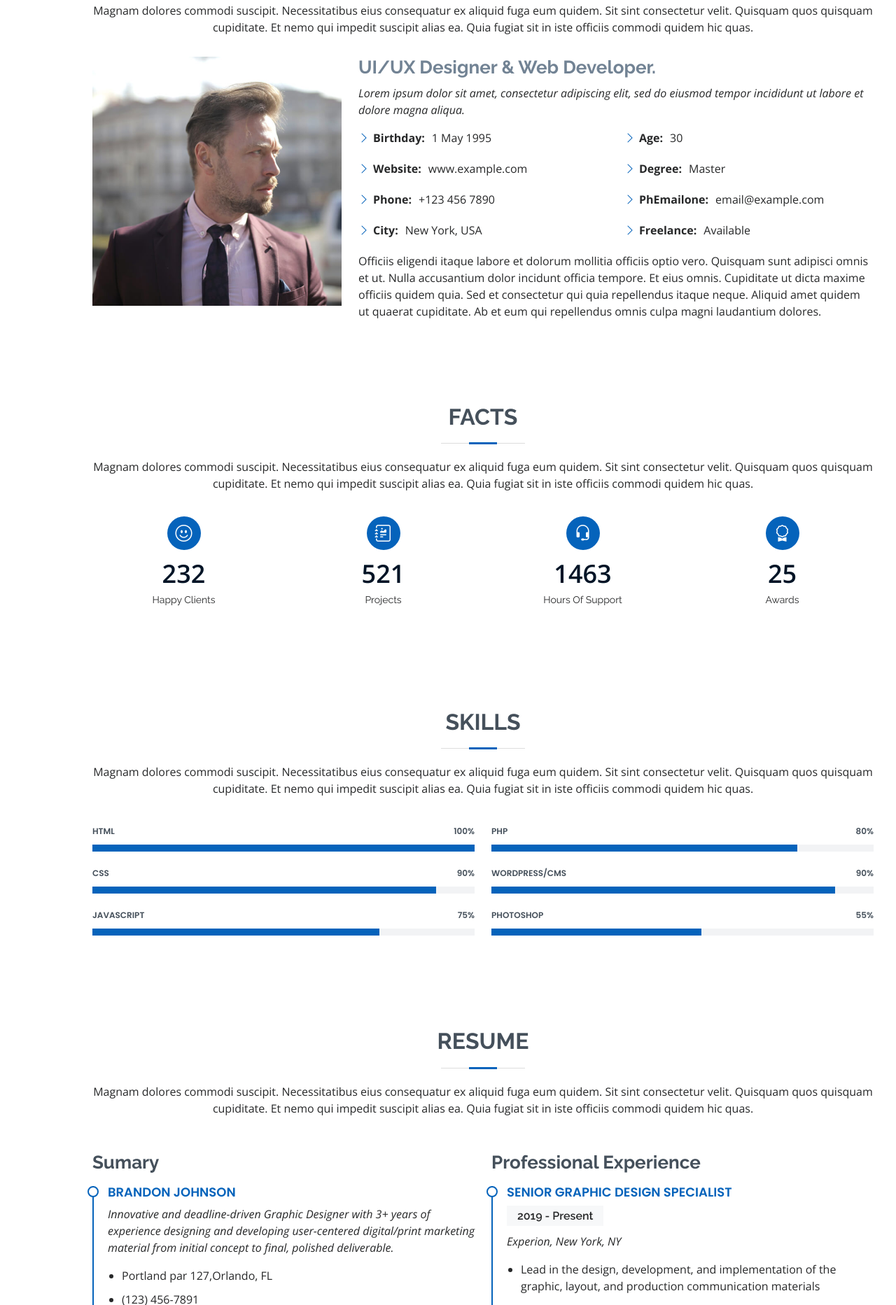
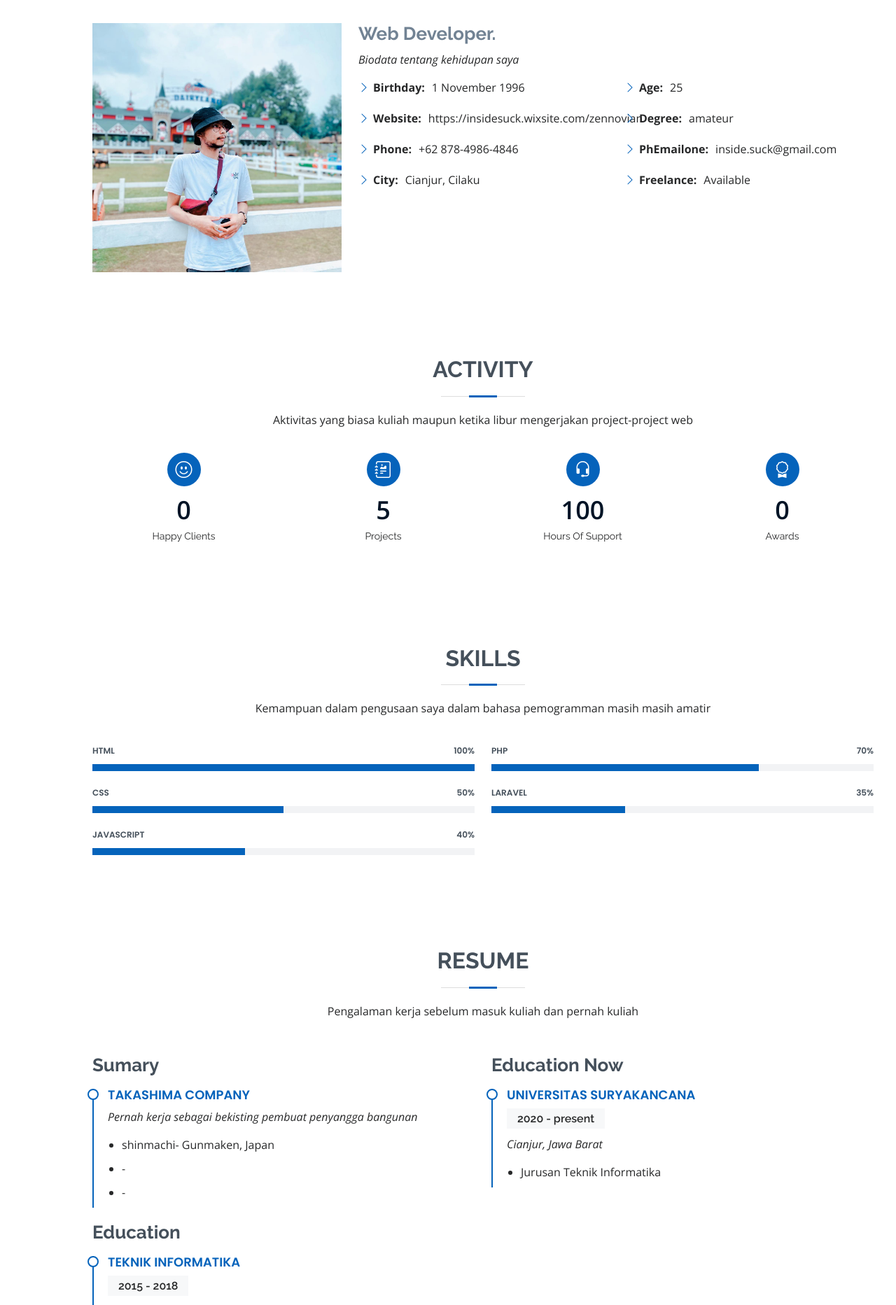
Before and after one commit to zennvoan12/tugas_tugas, a plain HTML site: page MyResume/index.html in a window 1280 px wide. Shown: the part 935-2800 px from the top of the page at 70% size. Drawn offline with nearby package versions, Linux system fonts and the light colour scheme.

Commit message:
perubahan data sampai resume

```diff
--- a/MyResume/index.html
+++ b/MyResume/index.html
@@ -64,11 +64,10 @@
             <h1>Muhammad Farhan Novian</h1>
             <p>I'm <span class="typed" data-typed-items="Programmer, Developer Amateur"></span></p>
             <div class="social-links">
-                <a href="#" class="twitter"><i class="bx bxl-twitter"></i></a>
-                <a href="#" class="facebook"><i class="bx bxl-facebook"></i></a>
-                <a href="#" class="instagram"><i class="bx bxl-instagram"></i></a>
-                <a href="#" class="google-plus"><i class="bx bxl-skype"></i></a>
-                <a href="#" class="linkedin"><i class="bx bxl-linkedin"></i></a>
+                <a href="https://twitter.com/farhannovian3" class="twitter"><i class="bx bxl-twitter"></i></a>
+                <a href="https://www.facebook.com/farhanovian/" class="facebook"><i class="bx bxl-facebook"></i></a>
+                <a href="https://www.instagram.com/vianzzzzz/" class="instagram"><i class="bx bxl-instagram"></i></a>
+
             </div>
         </div>
     </section>
@@ -82,41 +81,36 @@
 
                 <div class="section-title">
                     <h2>About</h2>
-                    <p>Magnam dolores commodi suscipit. Necessitatibus eius consequatur ex aliquid fuga eum quidem. Sit sint consectetur velit. Quisquam quos quisquam cupiditate. Et nemo qui impedit suscipit alias ea. Quia fugiat sit in iste officiis commodi
-                        quidem hic quas.</p>
+                    <p</p>
                 </div>
 
                 <div class="row">
                     <div class="col-lg-4">
-                        <img src="assets/img/profile-img.jpg" class="img-fluid" alt="">
+                        <img src="assets/img/han2.jpg" class="img-fluid" alt="">
                     </div>
                     <div class="col-lg-8 pt-4 pt-lg-0 content">
-                        <h3>UI/UX Designer &amp; Web Developer.</h3>
+                        <h3> Web Developer.</h3>
                         <p class="fst-italic">
-                            Lorem ipsum dolor sit amet, consectetur adipiscing elit, sed do eiusmod tempor incididunt ut labore et dolore magna aliqua.
+                            Biodata tentang kehidupan saya
                         </p>
                         <div class="row">
                             <div class="col-lg-6">
                                 <ul>
-                                    <li><i class="bi bi-chevron-right"></i> <strong>Birthday:</strong> <span>1 May 1995</span></li>
-                                    <li><i class="bi bi-chevron-right"></i> <strong>Website:</strong> <span>www.example.com</span></li>
-                                    <li><i class="bi bi-chevron-right"></i> <strong>Phone:</strong> <span>+123 456 7890</span></li>
-                                    <li><i class="bi bi-chevron-right"></i> <strong>City:</strong> <span>New York, USA</span></li>
+                                    <li><i class="bi bi-chevron-right"></i> <strong>Birthday:</strong> <span>1 November 1996</span></li>
+                                    <li><i class="bi bi-chevron-right"></i> <strong>Website:</strong> <span>https://insidesuck.wixsite.com/zennovian</span></li>
+                                    <li><i class="bi bi-chevron-right"></i> <strong>Phone:</strong> <span>+62 878-4986-4846</span></li>
+                                    <li><i class="bi bi-chevron-right"></i> <strong>City:</strong> <span>Cianjur, Cilaku</span></li>
                                 </ul>
                             </div>
                             <div class="col-lg-6">
                                 <ul>
-                                    <li><i class="bi bi-chevron-right"></i> <strong>Age:</strong> <span>30</span></li>
-                                    <li><i class="bi bi-chevron-right"></i> <strong>Degree:</strong> <span>Master</span></li>
-                                    <li><i class="bi bi-chevron-right"></i> <strong>PhEmailone:</strong> <span>email@example.com</span></li>
+                                    <li><i class="bi bi-chevron-right"></i> <strong>Age:</strong> <span>25</span></li>
+                                    <li><i class="bi bi-chevron-right"></i> <strong>Degree:</strong> <span>amateur</span></li>
+                                    <li><i class="bi bi-chevron-right"></i> <strong>PhEmailone:</strong> <span>inside.suck@gmail.com</span></li>
                                     <li><i class="bi bi-chevron-right"></i> <strong>Freelance:</strong> <span>Available</span></li>
                                 </ul>
                             </div>
                         </div>
-                        <p>
-                            Officiis eligendi itaque labore et dolorum mollitia officiis optio vero. Quisquam sunt adipisci omnis et ut. Nulla accusantium dolor incidunt officia tempore. Et eius omnis. Cupiditate ut dicta maxime officiis quidem quia. Sed et consectetur qui quia
-                            repellendus itaque neque. Aliquid amet quidem ut quaerat cupiditate. Ab et eum qui repellendus omnis culpa magni laudantium dolores.
-                        </p>
                     </div>
                 </div>
 
@@ -129,9 +123,8 @@
             <div class="container" data-aos="fade-up">
 
                 <div class="section-title">
-                    <h2>Facts</h2>
-                    <p>Magnam dolores commodi suscipit. Necessitatibus eius consequatur ex aliquid fuga eum quidem. Sit sint consectetur velit. Quisquam quos quisquam cupiditate. Et nemo qui impedit suscipit alias ea. Quia fugiat sit in iste officiis commodi
-                        quidem hic quas.</p>
+                    <h2>Activity</h2>
+                    <p>Aktivitas yang biasa kuliah maupun ketika libur mengerjakan project-project web </p>
                 </div>
 
                 <div class="row">
@@ -139,7 +132,7 @@
                     <div class="col-lg-3 col-md-6">
                         <div class="count-box">
                             <i class="bi bi-emoji-smile"></i>
-                            <span data-purecounter-start="0" data-purecounter-end="232" data-purecounter-duration="1" class="purecounter"></span>
+                            <span data-purecounter-start="721" data-purecounter-end="0" data-purecounter-duration="1" class="purecounter"></span>
                             <p>Happy Clients</p>
                         </div>
                     </div>
@@ -147,7 +140,7 @@
                     <div class="col-lg-3 col-md-6 mt-5 mt-md-0">
                         <div class="count-box">
                             <i class="bi bi-journal-richtext"></i>
-                            <span data-purecounter-start="0" data-purecounter-end="521" data-purecounter-duration="1" class="purecounter"></span>
+                            <span data-purecounter-start="521" data-purecounter-end="5" data-purecounter-duration="1" class="purecounter"></span>
                             <p>Projects</p>
                         </div>
                     </div>
@@ -155,7 +148,7 @@
                     <div class="col-lg-3 col-md-6 mt-5 mt-lg-0">
                         <div class="count-box">
                             <i class="bi bi-headset"></i>
-                            <span data-purecounter-start="0" data-purecounter-end="1463" data-purecounter-duration="1" class="purecounter"></span>
+                            <span data-purecounter-start="0" data-purecounter-end="100" data-purecounter-duration="1" class="purecounter"></span>
                             <p>Hours Of Support</p>
                         </div>
                     </div>
@@ -163,7 +156,7 @@
                     <div class="col-lg-3 col-md-6 mt-5 mt-lg-0">
                         <div class="count-box">
                             <i class="bi bi-award"></i>
-                            <span data-purecounter-start="0" data-purecounter-end="25" data-purecounter-duration="1" class="purecounter"></span>
+                            <span data-purecounter-start="25" data-purecounter-end="0" data-purecounter-duration="1" class="purecounter"></span>
                             <p>Awards</p>
                         </div>
                     </div>
@@ -180,8 +173,7 @@
 
                 <div class="section-title">
                     <h2>Skills</h2>
-                    <p>Magnam dolores commodi suscipit. Necessitatibus eius consequatur ex aliquid fuga eum quidem. Sit sint consectetur velit. Quisquam quos quisquam cupiditate. Et nemo qui impedit suscipit alias ea. Quia fugiat sit in iste officiis commodi
-                        quidem hic quas.</p>
+                    <p>Kemampuan dalam pengusaan saya dalam bahasa pemogramman masih masih amatir </p>
                 </div>
 
                 <div class="row skills-content">
@@ -196,16 +188,16 @@
                         </div>
 
                         <div class="progress">
-                            <span class="skill">CSS <i class="val">90%</i></span>
+                            <span class="skill">CSS <i class="val">50%</i></span>
                             <div class="progress-bar-wrap">
-                                <div class="progress-bar" role="progressbar" aria-valuenow="90" aria-valuemin="0" aria-valuemax="100"></div>
+                                <div class="progress-bar" role="progressbar" aria-valuenow="50" aria-valuemin="0" aria-valuemax="100"></div>
                             </div>
                         </div>
 
                         <div class="progress">
-                            <span class="skill">JavaScript <i class="val">75%</i></span>
+                            <span class="skill">JavaScript <i class="val">40%</i></span>
                             <div class="progress-bar-wrap">
-                                <div class="progress-bar" role="progressbar" aria-valuenow="75" aria-valuemin="0" aria-valuemax="100"></div>
+                                <div class="progress-bar" role="progressbar" aria-valuenow="40" aria-valuemin="0" aria-valuemax="100"></div>
                             </div>
                         </div>
 
@@ -214,23 +206,16 @@
                     <div class="col-lg-6">
 
                         <div class="progress">
-                            <span class="skill">PHP <i class="val">80%</i></span>
+                            <span class="skill">PHP <i class="val">70%</i></span>
                             <div class="progress-bar-wrap">
-                                <div class="progress-bar" role="progressbar" aria-valuenow="80" aria-valuemin="0" aria-valuemax="100"></div>
+                                <div class="progress-bar" role="progressbar" aria-valuenow="70" aria-valuemin="0" aria-valuemax="100"></div>
                             </div>
                         </div>
 
                         <div class="progress">
-                            <span class="skill">WordPress/CMS <i class="val">90%</i></span>
+                            <span class="skill">Laravel <i class="val">35%</i></span>
                             <div class="progress-bar-wrap">
-                                <div class="progress-bar" role="progressbar" aria-valuenow="90" aria-valuemin="0" aria-valuemax="100"></div>
-                            </div>
-                        </div>
-
-                        <div class="progress">
-                            <span class="skill">Photoshop <i class="val">55%</i></span>
-                            <div class="progress-bar-wrap">
-                                <div class="progress-bar" role="progressbar" aria-valuenow="55" aria-valuemin="0" aria-valuemax="100"></div>
+                                <div class="progress-bar" role="progressbar" aria-valuenow="35" aria-valuemin="0" aria-valuemax="100"></div>
                             </div>
                         </div>
 
@@ -248,61 +233,47 @@
 
                 <div class="section-title">
                     <h2>Resume</h2>
-                    <p>Magnam dolores commodi suscipit. Necessitatibus eius consequatur ex aliquid fuga eum quidem. Sit sint consectetur velit. Quisquam quos quisquam cupiditate. Et nemo qui impedit suscipit alias ea. Quia fugiat sit in iste officiis commodi
-                        quidem hic quas.</p>
+                    <p>Pengalaman kerja sebelum masuk kuliah dan pernah kuliah </p>
                 </div>
 
                 <div class="row">
                     <div class="col-lg-6">
                         <h3 class="resume-title">Sumary</h3>
                         <div class="resume-item pb-0">
-                            <h4>Brandon Johnson</h4>
-                            <p><em>Innovative and deadline-driven Graphic Designer with 3+ years of experience designing and developing user-centered digital/print marketing material from initial concept to final, polished deliverable.</em></p>
+                            <h4>Takashima Company</h4>
+                            <p><em>Pernah kerja sebagai bekisting pembuat penyangga bangunan</em></p>
                             <ul>
-                                <li>Portland par 127,Orlando, FL</li>
-                                <li>(123) 456-7891</li>
-                                <li>alice.barkley@example.com</li>
+                                <li>shinmachi- Gunmaken, Japan</li>
+                                <li>-</li>
+                                <li>-</li>
                             </ul>
                         </div>
 
                         <h3 class="resume-title">Education</h3>
                         <div class="resume-item">
-                            <h4>Master of Fine Arts &amp; Graphic Design</h4>
-                            <h5>2015 - 2016</h5>
-                            <p><em>Rochester Institute of Technology, Rochester, NY</em></p>
-                            <p>Qui deserunt veniam. Et sed aliquam labore tempore sed quisquam iusto autem sit. Ea vero voluptatum qui ut dignissimos deleniti nerada porti sand markend</p>
+                            <h4>Teknik Informatika</h4>
+                            <h5>2015 - 2018</h5>
+                            <p><em>Universitas Pasundan</em></p>
+                            <p>Pernah kuliah juga di Unpas jurusan Teknik informatika selama 3 tahun</p>
                         </div>
                         <div class="resume-item">
-                            <h4>Bachelor of Fine Arts &amp; Graphic Design</h4>
-                            <h5>2010 - 2014</h5>
-                            <p><em>Rochester Institute of Technology, Rochester, NY</em></p>
-                            <p>Quia nobis sequi est occaecati aut. Repudiandae et iusto quae reiciendis et quis Eius vel ratione eius unde vitae rerum voluptates asperiores voluptatem Earum molestiae consequatur neque etlon sader mart dila</p>
+                            <h4></h4>
+                            <h5>2018 - 2019</h5>
+                            <p><em>IM Japan</em></p>
+                            <p>Pelatihan Bahasa Jepang, kebugaran Badan, Mental, bertahap sampai nasional</p>
                         </div>
                     </div>
                     <div class="col-lg-6">
-                        <h3 class="resume-title">Professional Experience</h3>
+                        <h3 class="resume-title">Education Now</h3>
                         <div class="resume-item">
-                            <h4>Senior graphic design specialist</h4>
-                            <h5>2019 - Present</h5>
-                            <p><em>Experion, New York, NY </em></p>
+                            <h4>Universitas Suryakancana</h4>
+                            <h5>2020 - present</h5>
+                            <p><em>Cianjur, Jawa Barat </em></p>
                             <ul>
-                                <li>Lead in the design, development, and implementation of the graphic, layout, and production communication materials</li>
-                                <li>Delegate tasks to the 7 members of the design team and provide counsel on all aspects of the project. </li>
-                                <li>Supervise the assessment of all graphic materials in order to ensure quality and accuracy of the design</li>
-                                <li>Oversee the efficient use of production project budgets ranging from $2,000 - $25,000</li>
+                                <li>Jurusan Teknik Informatika</li>
                             </ul>
                         </div>
-                        <div class="resume-item">
-                            <h4>Graphic design specialist</h4>
-                            <h5>2017 - 2018</h5>
-                            <p><em>Stepping Stone Advertising, New York, NY</em></p>
-                            <ul>
-                                <li>Developed numerous marketing programs (logos, brochures,infographics, presentations, and advertisements).</li>
-                                <li>Managed up to 5 projects or tasks at a given time while under pressure</li>
-                                <li>Recommended and consulted with clients on the most appropriate graphic design</li>
-                                <li>Created 4+ design presentations and proposals a month for clients and account managers</li>
-                            </ul>
-                        </div>
+
                     </div>
                 </div>
 
```
Also changed, not shown: MyResume/assets/img/han2.jpg (added).
